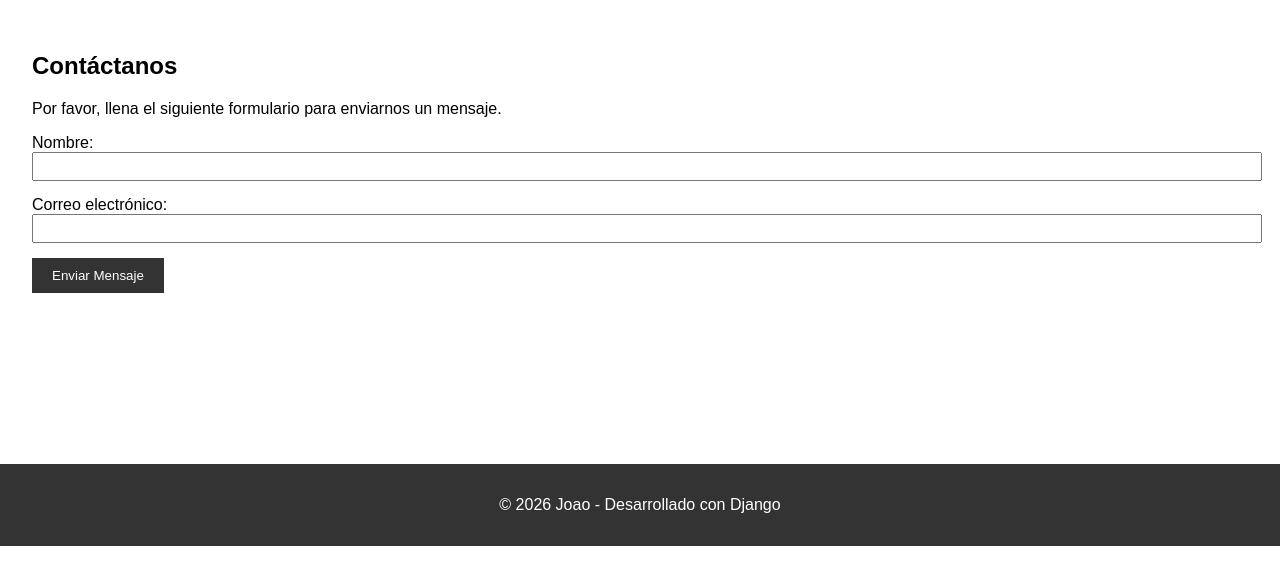
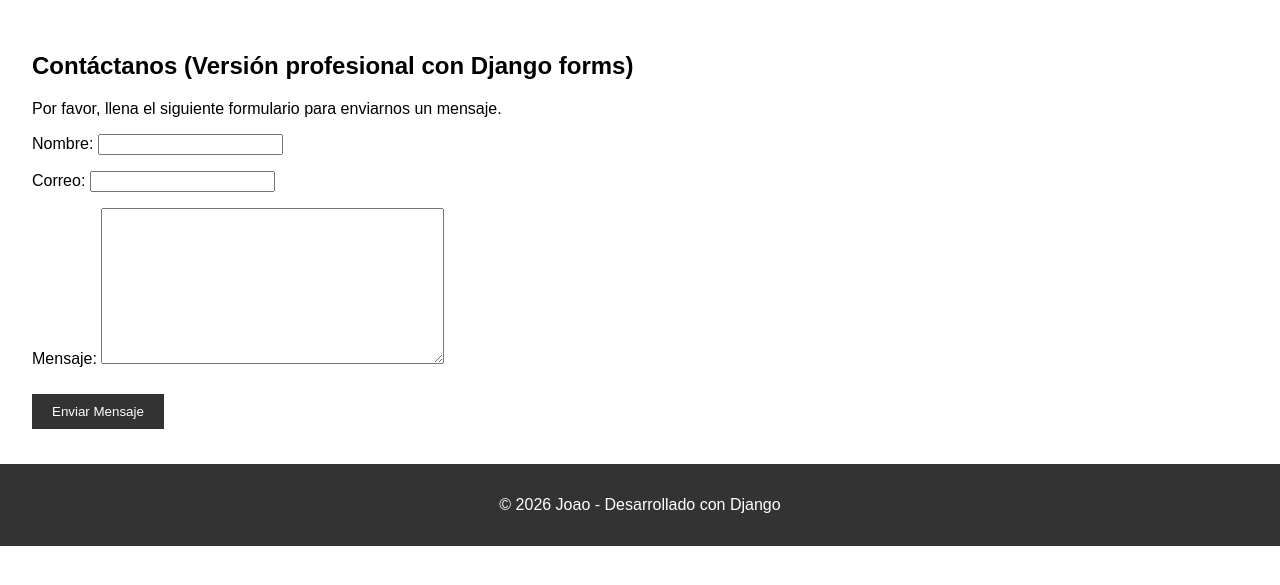
Before and after one commit to AgnusAlfa/Desarrollo-Web-Python-Django, a Django app: page /contacto/ in a window 1280 px wide. Shown: the part 146-731 px from the top of the page. Run offline with Django 5.2, Linux system fonts and the light colour scheme.

Commit message:
FORMS EN DJANGO

```diff
--- /dev/null
+++ b/actividad_m6_12/mi_sitio/principal/forms.py
@@ -0,0 +1,10 @@
+from django import forms
+
+class ContactoForm(forms.Form):
+    nombre = forms.CharField(max_length=100)
+    correo = forms.EmailField()
+    mensaje = forms.CharField(
+        widget=forms.Textarea,
+        min_length=10,
+        error_messages={'min_length': 'El mensaje debe tener al menos 10 caracteres.'}
+    )
--- a/actividad_m6_12/mi_sitio/principal/templates/principal/contacto.html
+++ b/actividad_m6_12/mi_sitio/principal/templates/principal/contacto.html
@@ -1,33 +1,21 @@
 {% extends 'principal/base.html' %}
 
 {% block content %}
-    <h2>Contáctanos</h2>
+    <h2>Contáctanos (Versión profesional con Django forms)</h2>
     <p>Por favor, llena el siguiente formulario para enviarnos un mensaje.</p>
 
-    {% if mensaje %}
+    {% if mensaje_exito %}
         <div style="background-color: #d4edda; color: #155724; padding: 10px; margin-bottom: 15px; border-radius: 5px;">
-            {{ mensaje }}
-        </div>
-    {% endif %}
-
-    {% if error %}
-        <div style="background-color: #f8d7da; color: #721c24; padding: 10px; margin-bottom: 15px; border-radius: 5px;">
-            {{ error }}
+            {{ mensaje_exito }}
         </div>
     {% endif %}
 
     <form method="POST" action="">
-        {% csrf_token %} <div style="margin-bottom: 15px;">
-            <label for="nombre">Nombre:</label><br>
-            <input type="text" id="nombre" name="nombre" style="width: 100%; padding: 5px;">
-        </div>
+        {% csrf_token %}
 
-        <div style="margin-bottom: 15px;">
-            <label for="email">Correo electrónico:</label><br>
-            <input type="email" id="email" name="email" style="width: 100%; padding: 5px;">
-        </div>
+        {{ form.as_p }}
 
-        <button type="submit" style="padding: 10px 20px; background-color: #333; color: white; border: none; cursor: pointer;">
+        <button type="submit" style="padding: 10px 20px; background-color: #333; color: white; border: none; cursor: pointer; margin-top: 10px;">
             Enviar Mensaje
         </button>
     </form>
--- a/actividad_m6_12/mi_sitio/principal/views.py
+++ b/actividad_m6_12/mi_sitio/principal/views.py
@@ -1,30 +1,30 @@
 from django.shortcuts import render
+from .forms import ContactoForm  # <--- Importamos nuestro nuevo super formulario
 
-# Esta es tu vista de la página de inicio
 def inicio(request):
     return render(request, 'principal/inicio.html')
 
-# Esta es tu nueva vista para la página de contacto con validación Backend
 def contacto(request):
-    # Variables para guardar nuestros mensajes
     mensaje_exito = None
-    mensaje_error = None
 
-    # Verificamos si el usuario presionó el botón "Enviar" (Método POST)
     if request.method == 'POST':
-        # Capturamos lo que el usuario escribió en las cajas de texto
-        nombre_usuario = request.POST.get('nombre', '')
-        email_usuario = request.POST.get('email', '')
+        # Le pasamos los datos que escribió el usuario al formulario de Django
+        form = ContactoForm(request.POST)
 
-        # VALIDACIÓN BACKEND: Verificamos que no vengan vacíos
-        if nombre_usuario == '' or email_usuario == '':
-            mensaje_error = "Error: ¡Todos los campos son obligatorios!"
-        else:
-            mensaje_exito = f"¡Gracias {nombre_usuario}! Hemos recibido tu mensaje correctamente."
+        # ¡Magia! Django revisa automáticamente si el correo tiene @ y si el mensaje tiene 10 caracteres
+        if form.is_valid():
+            # Si todo está correcto, extraemos el nombre de forma segura
+            nombre = form.cleaned_data['nombre']
+            mensaje_exito = f"¡Gracias {nombre}! Hemos recibido tu mensaje correctamente."
+            # Limpiamos el formulario para que quede en blanco de nuevo
+            form = ContactoForm()
+    else:
+        # Si el usuario recién entra a la página, le mostramos el formulario vacío
+        form = ContactoForm()
 
-    # Finalmente, mostramos la página de contacto enviándole los mensajes (si los hay)
+    # Le enviamos el formulario y el mensaje de éxito a la plantilla HTML
     contexto = {
-        'mensaje': mensaje_exito,
-        'error': mensaje_error
+        'form': form,
+        'mensaje_exito': mensaje_exito
     }
     return render(request, 'principal/contacto.html', contexto)
```
